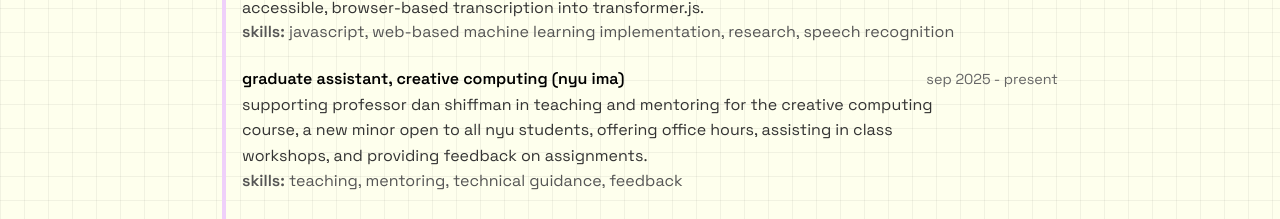
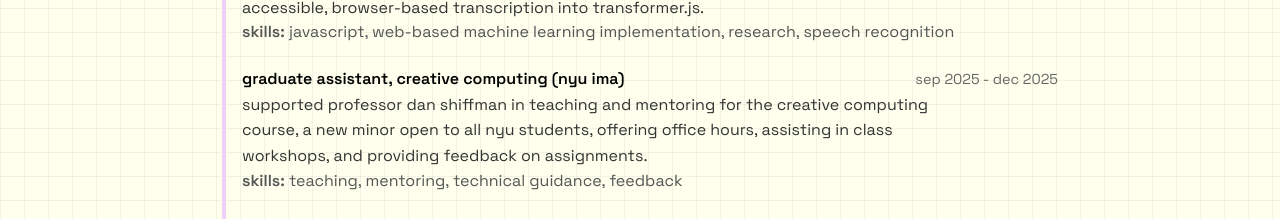
Before and after one commit to yafira/yafira.xyz, a Next.js app: page /cv in a window 1280 px wide. Shown: the part 520-739 px from the top of the page. Built offline with nearby package versions, Linux system fonts and the light colour scheme.

Commit message:
updating date and verb tense in cv pg

```diff
--- a/src/app/cv/page.js
+++ b/src/app/cv/page.js
@@ -47,10 +47,10 @@ export default function CVPage() {
 							<div className='cv-title'>
 								graduate assistant, creative computing (nyu ima)
 							</div>
-							<span className='cv-date'>sep 2025 - present</span>
+							<span className='cv-date'>sep 2025 - dec 2025</span>
 						</div>
 						<p className='cv-summary'>
-							supporting professor dan shiffman in teaching and mentoring for
+							supported professor dan shiffman in teaching and mentoring for
 							the creative computing course, a new minor open to all nyu
 							students, offering office hours, assisting in class workshops, and
 							providing feedback on assignments.
@@ -69,7 +69,7 @@ export default function CVPage() {
 							<span className='cv-date'>jun 2025 – aug 2025</span>
 						</div>
 						<p className='cv-summary'>
-							contributing to the growth of ml5.js, an open-source,
+							contributed to the growth of ml5.js, an open-source,
 							beginner-friendly machine learning library for the web, through
 							technical development, creative ml research, documentation, and
 							community engagement.
```
